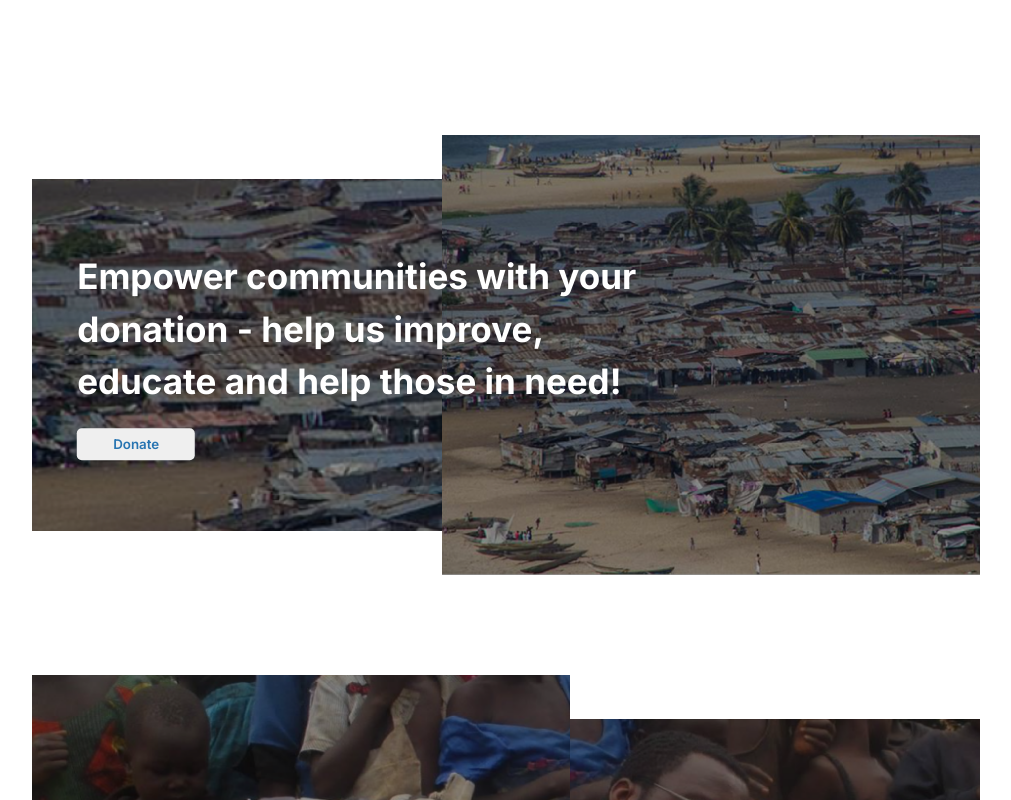
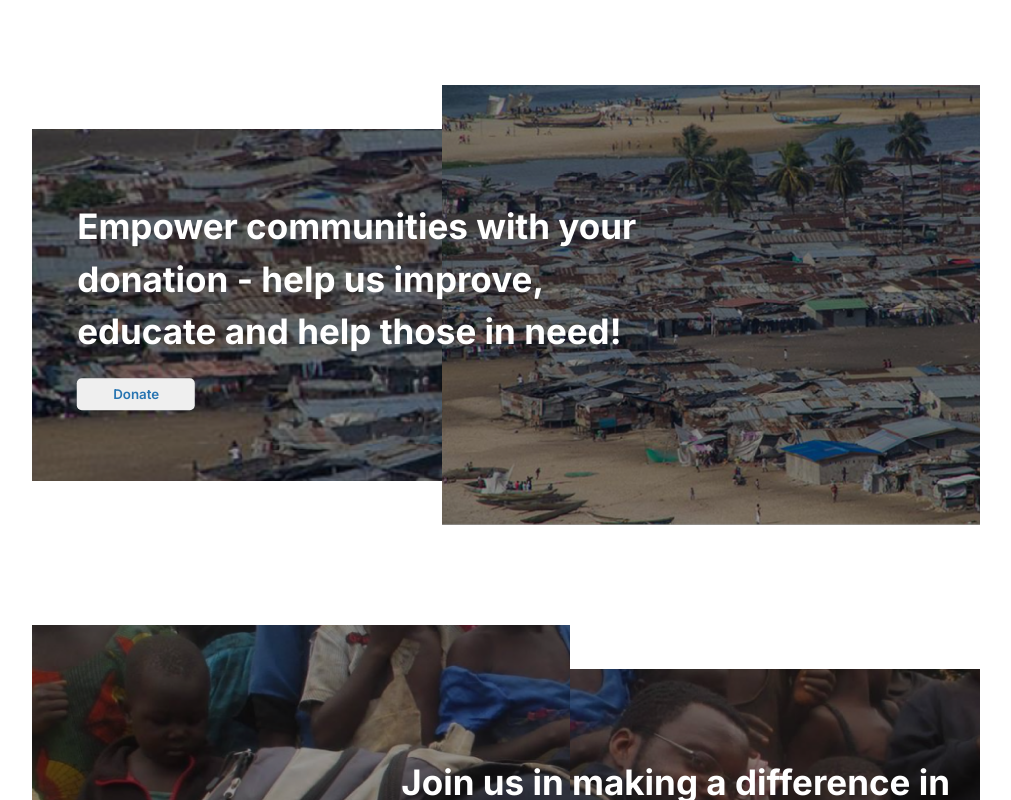
Before and after one commit to jusminpt/react-envision, a React (Create React App) app: page /getinvolved in a window 1280 px wide. Shown: the part 660-1460 px from the top of the page, without its empty margins (134-1145 px from the left). Built offline with nearby package versions, Linux system fonts and the light colour scheme.

Commit message:
Update style getinvolved page

```diff
--- a/src/pages/GetInvolved/GetInvolved.jsx
+++ b/src/pages/GetInvolved/GetInvolved.jsx
@@ -36,7 +36,7 @@ function GetInvolved() {
       </div>
 
       <div className={!isMobile ? "page-section" : null}>
-        <div className="top-grid">
+        <>
           <GetInvolvedCard
             textInput=" Empower communities with your donation - help us improve, educate and
           help those in need!"
@@ -54,7 +54,7 @@ function GetInvolved() {
             textBtn="Volunteer"
             urlBtn="https://docs.google.com/forms/d/e/1FAIpQLSdf3QGk-0hb9p4G_cx_YINEJe9fevKcs2D_-eMJyVG5J2K9Cw/viewform?usp=sf_link"
           />
-        </div>
+        </>
 
         {!isMobile ? (
           <>
--- a/src/pages/GetInvolved/GetInvolved.scss
+++ b/src/pages/GetInvolved/GetInvolved.scss
@@ -1,6 +1,4 @@
 .involved-p,
-.top-grid,
-.middle-card,
 .end-card {
   margin: 50px 0;
 }
@@ -11,8 +9,6 @@
 
 @media screen and (max-width: 960px) {
   .involved-p,
-  .top-grid,
-  .middle-card,
   .end-card {
     margin: 25px 0;
   }
```
